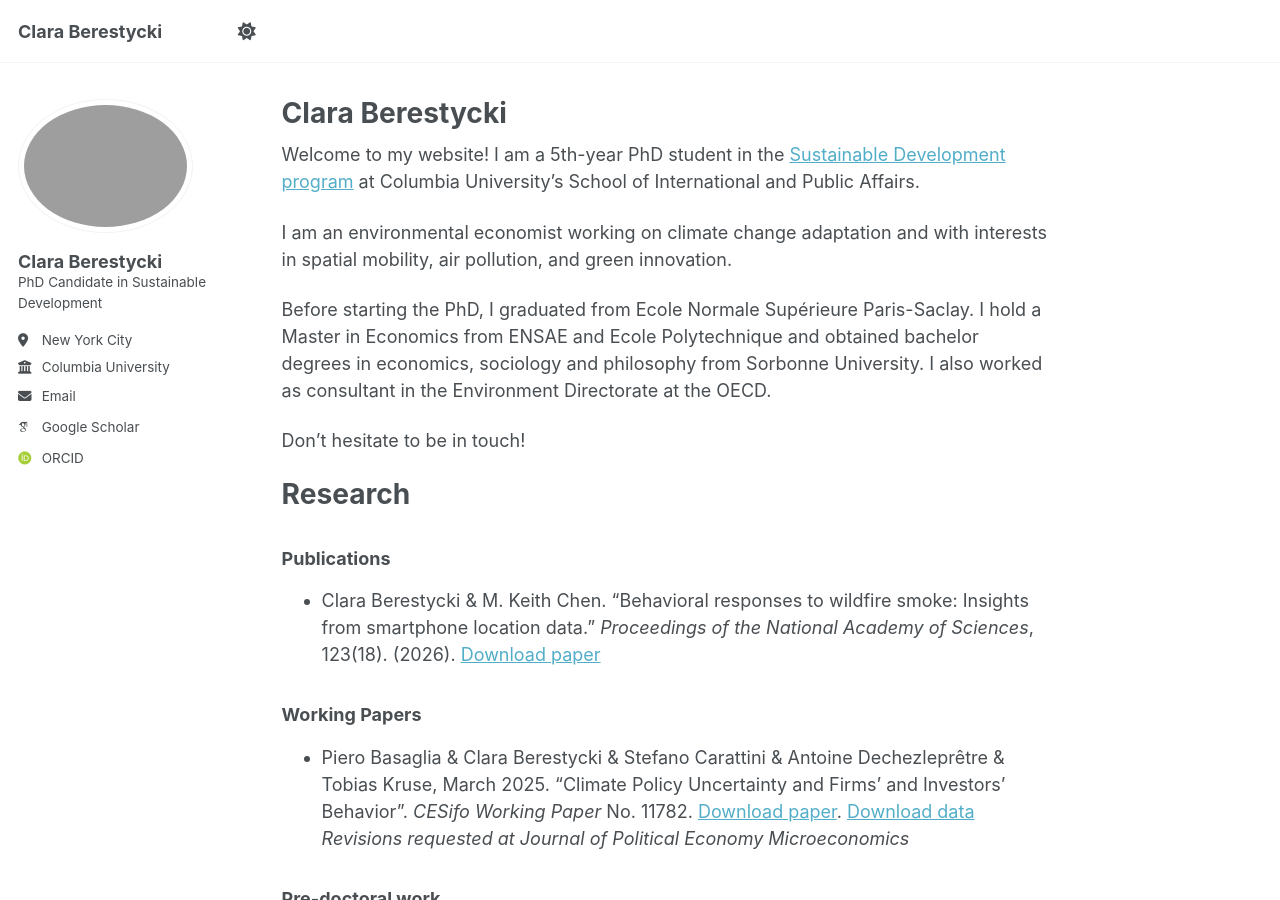
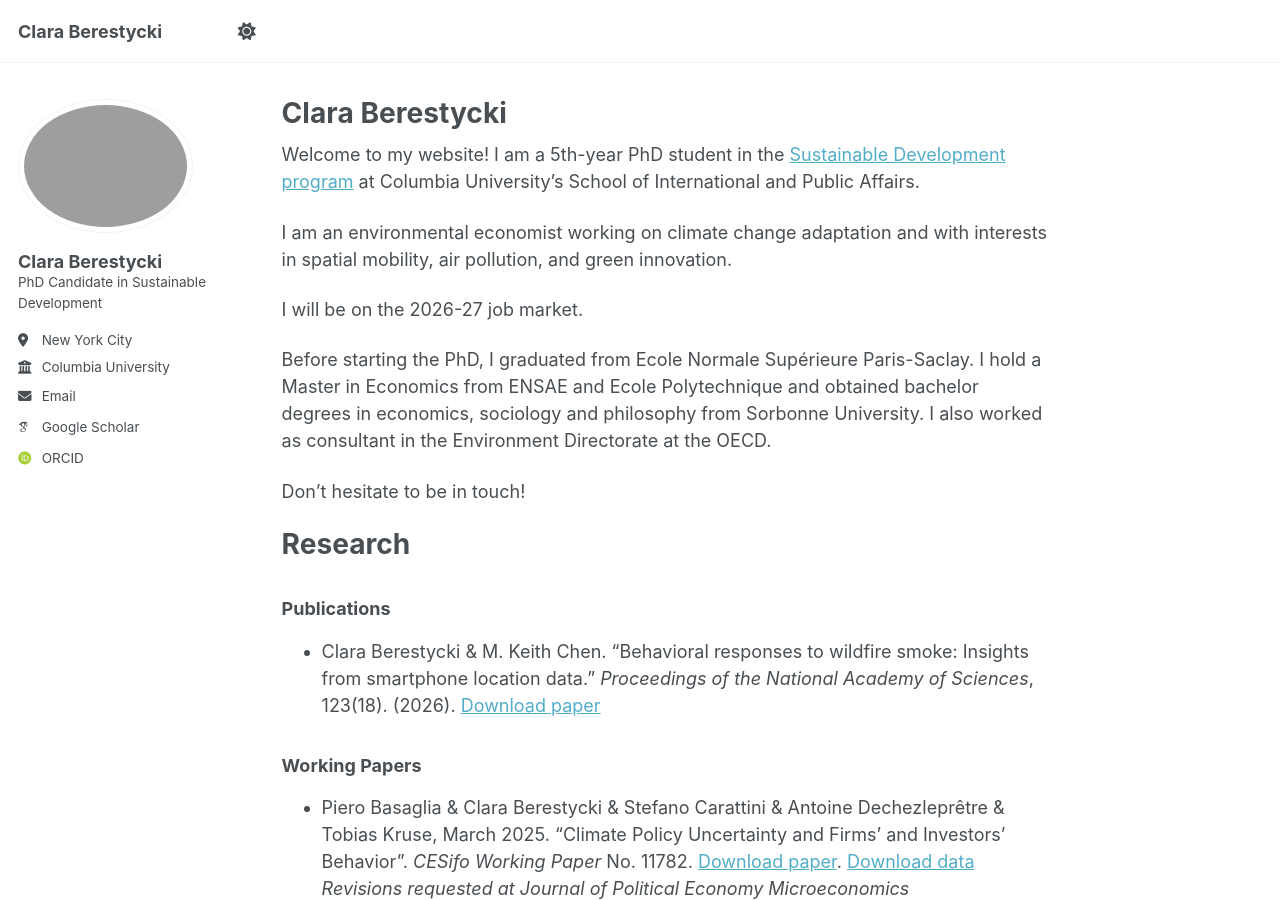
Before and after one commit to claraberes/claraberes.github.io, a Jekyll site: the page built from _pages/about.md, in a window 1280 px wide and 900 px high. Built offline with Jekyll 4.4.1, drawn with Linux system fonts in a browser that asks for light colours; some web fonts are replaced.

Commit message:
Update about.md

```diff
--- a/_pages/about.md
+++ b/_pages/about.md
@@ -10,6 +10,8 @@ redirect_from:
 Welcome to my website! I am a 5th-year PhD student in the [Sustainable Development program](https://www.sipa.columbia.edu/sipa-education/phd-sustainable-development) at Columbia University's School of International and Public Affairs.
 
 I am an environmental economist working on climate change adaptation and with interests in spatial mobility, air pollution, and green innovation.
+
+I will be on the 2026-27 job market.
 
 Before starting the PhD, I graduated from Ecole Normale Supérieure Paris-Saclay. I hold a Master in Economics from ENSAE and Ecole Polytechnique and obtained bachelor degrees in economics, sociology and philosophy from Sorbonne University. I also worked as consultant in the Environment Directorate at the OECD.
 
```
